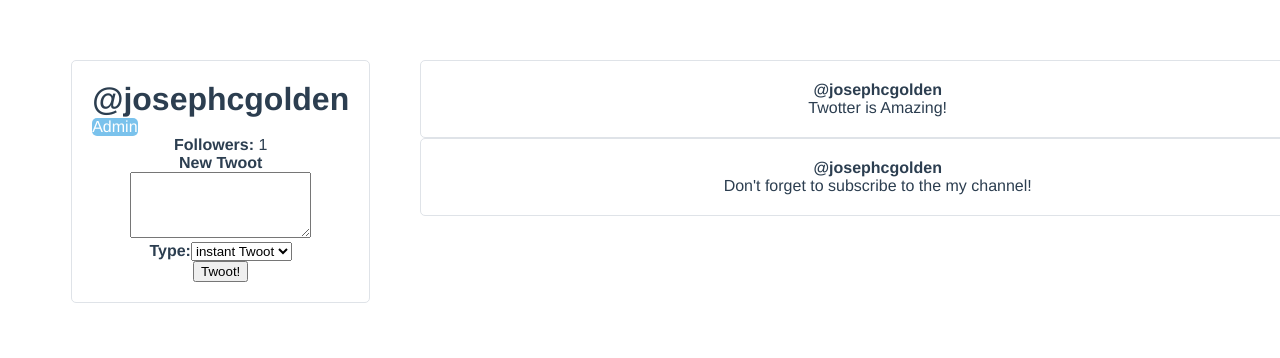
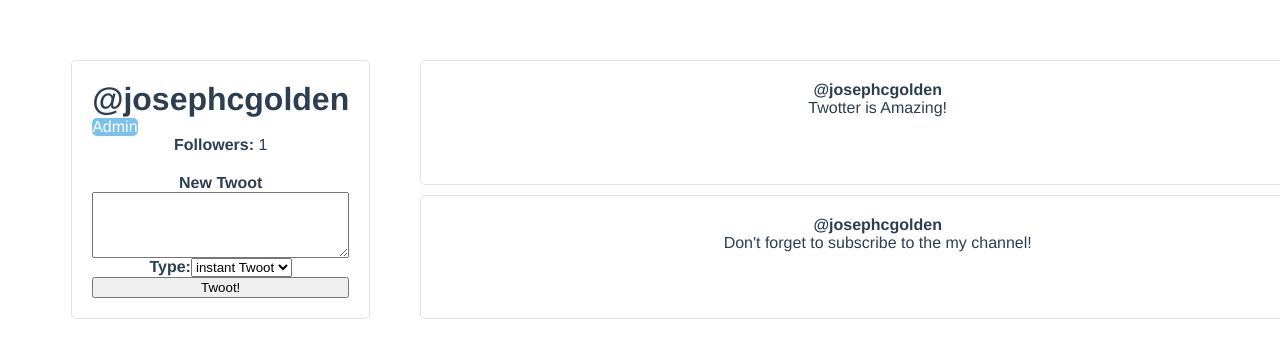
Before and after one commit to JGolden25/VUE3practiceproject, a Vue app in the folder twotter-vue-3/: page / in a window 1280 px wide. Shown: the part 110-468 px from the top of the page. Built offline with nearby package versions, Linux system fonts and the light colour scheme.

Commit message:
feat: add scss

```diff
--- a/twotter-vue-3/package.json
+++ b/twotter-vue-3/package.json
@@ -9,6 +9,8 @@
   },
   "dependencies": {
     "core-js": "^3.6.5",
+    "node-sass": "^5.0.0",
+    "sass-loader": "^10.1.0",
     "vue": "^3.0.0"
   },
   "devDependencies": {
--- a/twotter-vue-3/src/components/UserProfile.vue
+++ b/twotter-vue-3/src/components/UserProfile.vue
@@ -95,15 +95,14 @@ export default {
 }
 </script>
 
-<style>
+<style lang="scss" scoped>
 .user-profile {
     display: grid;
     grid-template-columns: 1fr 3fr;
     width: 100%;
     padding: 50px 5%;
-}
 
-.user-profile_user-panel {
+    .user-profile_user-panel {
     display: flex;
     flex-direction: column;
     margin-right: 50px;
@@ -111,16 +110,30 @@ export default {
     background-color: white;
     border-radius: 5px;
     border: 1px solid #DFE3E8;
+
+    h1 {
+    margin: 0;
 }
 
-.user-profile_admin-badge {
+    .user-profile_admin-badge {
     background: rgb(122, 194, 236);
     color: white;
     border-radius: 5px;
     margin-right: auto;
+
+}
+    }
+
+    .user-profile_create-twoot {
+    padding-top: 20px;
+    display: flex;
+    flex-direction: column;
+}
 }
 
-h1 {
-    margin: 0;
+.user-profile_twoots-wrapper {
+    display: grid;
+    grid-gap: 10px;
 }
+
 </style>
```
Also changed, not shown: 1 other file (tests, documents, lock files or other folders).
